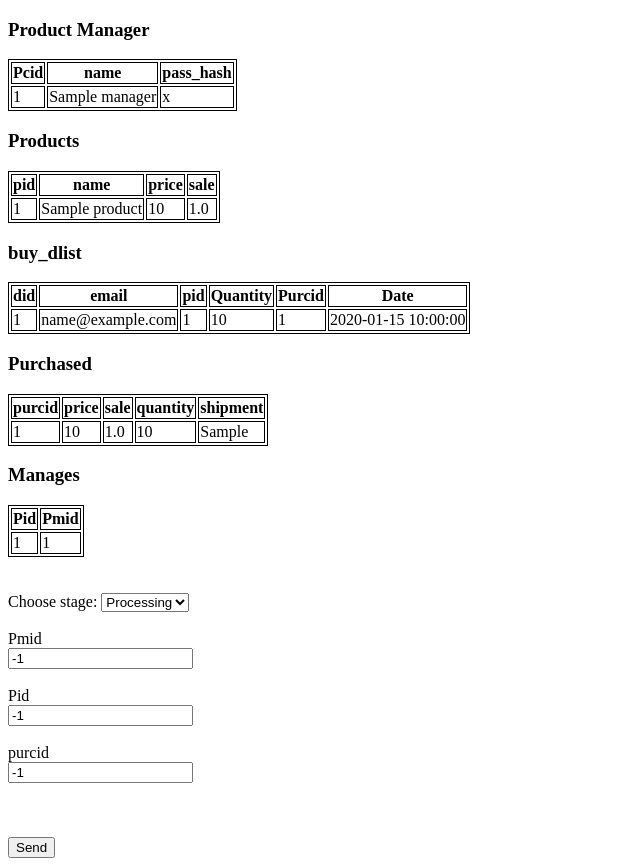
After one commit to Cem-Kaya/Olympus_Bookstore_Project, a Flask app: page /delivery_process in a window 1280 px wide. The commit adds this page. Shown: the whole page, without its empty margins (0-640 px from the left). Run offline with Flask 2, Linux system fonts and the light colour scheme; tables that the repository leaves empty hold one stand-in row (values such as "Sample post").

Commit message:
added purchase api

```diff
--- a/back/Passwords.txt
+++ b/back/Passwords.txt
@@ -1 +1,2 @@
 postgresql server admin : 123123
+CS.308.Group4@gmail.com : 123123Cs308
--- a/back/app.py
+++ b/back/app.py
@@ -1,5 +1,4 @@
-
-
+#from crypt import methods
 import json
 from unittest import skip
 import requests as req
@@ -637,9 +636,10 @@ def buydlistsubmit():
   product_pid= int(request.form['Pid'])
   purchased_purcid= int(request.form['purcid'])
   quantity= int(request.form['quantity'])
+  did= int(request.form['did'])
 
   #statement = shopping_cart.insert().values(customer_email=email, product_id=Pid, comment_id=cid)
-  assoc = Buy_Dlist(customer_email=customer_email, product_pid=product_pid, purchased_purcid=purchased_purcid, quantity=quantity)
+  assoc = Buy_Dlist(did = did, customer_email=customer_email, product_pid=product_pid, purchased_purcid=purchased_purcid, quantity=quantity)
   db.session.add(assoc)
   db.session.commit()
   return render_template('success.html', data= "")
@@ -866,11 +866,18 @@ def topurchase():
     todata += "<tr><td> {} </td> <td> {} </td> <td> {} </td> <td> {} </td> <td> {} </td></tr>".format(i.purcid,i.price,i.sale,i.quantity,i.shipment)
   todata +="</table>"
 
+  todata+= "<h3> Shopping_Cart </h3>"
+  todata+= "<table> <tr> <th> email </th> <th> Pid </th><th> Date </th><th> Quantity </th></tr> "
+  allShoppingCarts = db.session.query(shopping_cart).all()  # db.session.query(followers).filter(...).all()
+  for i in allShoppingCarts:
+    todata += "<tr><td>{}</td><td>{}</td><td>{}</td><td>{}</td></tr>".format(i.email,i.Pid, i.date, i.quantity)
+  todata +="</table>   "
+
   todata+= "<h3> buy_dlist </h3>"
-  todata+= "<table> <tr> <th> did </th> <th> email </th><th> pid </th><th> Quantity </th><th> Date </th></tr> "
+  todata+= "<table> <tr> <th> did </th> <th> email </th><th> pid </th><th> Quantity </th><th> Purcid </th><th> Date </th></tr> "
   allShoppingCarts = db.session.query(Buy_Dlist).all()  # db.session.query(followers).filter(...).all()
   for i in allShoppingCarts:
-    todata += "<tr><td>{}</td><td>{}</td><td>{}</td><td>{}</td><td>{}</td></tr>".format(i.did, i.customer_email,i.product_pid,i.quantity, i.date )
+    todata += "<tr><td>{}</td><td>{}</td><td>{}</td><td>{}</td><td>{}</td><td>{}</td></tr>".format(i.did, i.customer_email,i.product_pid,i.quantity,i.purchased_purcid, i.date )
   todata +="</table> "
 
 
@@ -885,9 +892,123 @@ def gettingnextdid():
     return "1"
   for i in allbuy_dlists:
     didvalues.append(i.did)
-  maxDid=max(didvalues)
+  maxDid=max(didvalues)+1 #actually max+1
   return str(maxDid)
 
+
+@app.route('/to_purchase/submit', methods=['POST'] )
+def to_purchase_sub():
+
+  quantity=int ( request.form['quantity'] )
+  price=int ( request.form['price'] )
+  sale=float( request.form['sale'] )
+  shipment = "Processing"
+  PC__ = Purchased(price=price, sale=sale, quantity=quantity,shipment=shipment)
+  db.session.add(PC__)
+  db.session.commit()
+
+  allpurchased = db.session.query(Purchased).all()
+  pucidvalues = []
+  for i in allpurchased:
+    pucidvalues.append(int(i.purcid))
+  maxPurcid=max(pucidvalues)
+
+  email=request.form['email']
+  Pid=int(request.form['Pid'])
+  purcid=maxPurcid #how do we get this?
+  did=int(request.form['did'])
+  assoc = Buy_Dlist(did = did, customer_email=email, product_pid=Pid, purchased_purcid=purcid, quantity=quantity)
+  db.session.add(assoc)
+  db.session.commit()
+  return render_template('success.html',data ="" )
+
+@app.route('/delivery_process')
+def deliveryprocess():
+  todata="<h3> Product Manager </h3> "
+  allproductmanags=Product_Manager.query.filter_by().all()
+  todata+= "<table> <tr> <th>Pcid </th> <th>name </th><th>pass_hash </th> </tr> "
+  for i in allproductmanags:
+    todata += "<tr><td>{}</td><td>{}</td><td>{}</td></tr>".format(i.Pmid,i.name,i.pass_hash)
+  todata +="</table> "
+
+  allproducts=Products.query.filter_by().all()
+  todata+=" <h3> Products </h3> " # <h1>A heading here</h1>
+  todata+= '<table <tr> <th>pid </th> <th> name </th> <th>price</th> <th>sale</th> </tr> '
+  for i in allproducts:
+    todata += "<tr><td> {} </td> <td> {} </td> <td> {} </td> <td> {} </td> </tr>".format(i.Pid,i.name,i.price,i.sale)
+  todata +="</table>"
+
+  todata+= "<h3> buy_dlist </h3>"
+  todata+= "<table> <tr> <th> did </th> <th> email </th><th> pid </th><th> Quantity </th><th> Purcid </th><th> Date </th></tr> "
+  allShoppingCarts = db.session.query(Buy_Dlist).all()  # db.session.query(followers).filter(...).all()
+  for i in allShoppingCarts:
+    todata += "<tr><td>{}</td><td>{}</td><td>{}</td><td>{}</td><td>{}</td><td>{}</td></tr>".format(i.did, i.customer_email,i.product_pid,i.quantity,i.purchased_purcid, i.date )
+  todata +="</table> "
+
+  allPurchased=Purchased.query.filter_by().all()
+  todata+=" <h3> Purchased </h3> " # <h1>A heading here</h1>
+  todata+= '<table <tr> <th>purcid </th> <th> price </th> <th>sale</th> <th>quantity</th><th>shipment</th> </tr> '
+  for i in allPurchased:
+    todata += "<tr><td> {} </td> <td> {} </td> <td> {} </td> <td> {} </td> <td> {} </td></tr>".format(i.purcid,i.price,i.sale,i.quantity,i.shipment)
+  todata +="</table>"
+
+  todata+= "<h3> Manages  </h3>"
+  todata+= "<table> <tr> <th> Pid </th> <th> Pmid </th> </tr> "
+  allUnders = db.session.query(manages).all()  # db.session.query(followers).filter(...).all()
+  for i in allUnders:
+    todata += "<tr><td>{}</td><td>{}</td></tr>".format(i.Pid,i.Pmid)
+  todata +="</table>   "
+
+
+  return render_template('delivery_process.html',data =todata )  #bunu degistirdim
+
+@app.route('/delivery_process/submit', methods=['POST'] )
+def deliveryprocesssubmit():
+
+  Process=str ( request.form['Process'] )
+  Pmid=int ( request.form['Pmid'] )
+  Pid=int( request.form['Pid'] )
+  purcid = int( request.form['purcid'] )
+
+  allManages = db.session.query(manages).all()
+  valid = False #aslinda not valid anlaminda
+
+  for i in allManages:
+    if(i.Pid==Pid and i.Pmid == Pmid):
+      valid = True
+
+  if (not valid):
+    return "False" #eger managelamiyosa false returnluyo yani yanlis product manager yanlis producta bakiyo
+
+  allDlist = db.session.query(Buy_Dlist).all()
+
+  valid = False
+  for i in allDlist:
+    if(i.purchased_purcid==purcid):
+      valid = True
+
+  if (not valid):
+    return "False" #eger buy_dlist te degilse false returnluyo yani zaten deliverlanmis deliverlananlar buy_dlistte
+
+   # i was just testing you, can you compile i'll check
+  db.session.query(Purchased)\
+    .filter(Purchased.purcid == purcid)\
+    .update({Purchased.shipment: Process})
+
+  db.session.commit()
+
+  #allPurchased = db.session.query(Purchased).all()
+  #for i in allPurchased:
+  #  if(i.shipment=="Delivered"):
+  #    for j in allDlist:
+  #      if(j.purchased_purcid == i.purcid):
+  #        db.session.query(Buy_Dlist)\
+  #          .filter(Buy_Dlist.purchased_purcid == i.purcid)\
+  #          .delete()
+  #        db.session.commit()
+
+
+  return render_template('success.html',data ="" )
 
 
 def ask_bank(creddit_card_number,cvc,exp_date):
@@ -895,11 +1016,34 @@ def ask_bank(creddit_card_number,cvc,exp_date):
 def execute_transaction(creddit_card_number,cvc,exp_date, total_price):
   return True
 
-@app.route('/bank',methods=['POST'] )
+@app.route('/get_users_purchases/submit' , methods=["POST"])
+def get_users_purchases():
+  Pid=str ( request.form['Pid'] )
+  purcid = int( request.form['purcid'] )
+  allManages = db.session.query(Buy_Dlist).all()
+  Purchasesss = db.session.query(Purchased).all()
+  ll=[]
+  for i in allManages:
+    if i.Pid ==Pid:
+      for j in Purchasesss:
+        if j.purcid == i.purcid:
+          ll.append(j)
+  retjs={}
+  for i in ll: # DO left JOIN !!!!!!!!!!!!!!!!!!!!!!
+    pass#retjs[]
+  return ""
+
+
+@app.route('/bank')
 def bank():
+  return render_template("bank.html")
+
+
+@app.route('/bank/submit',methods=['POST'] )
+def bank_sub():
   creddit_card_number =  int(request.form['creddit_card_number'] )
   cvc = int ( request.form['cvc'] )
-  exp_date =  request.form['exp_date']
+  exp_date =  int(request.form['date'] )
   total_price =  int(request.form['total_price']  )
   if ask_bank(creddit_card_number,cvc,exp_date):
     execute_transaction(creddit_card_number,cvc,exp_date, total_price)
@@ -910,8 +1054,6 @@ def bank():
 
 
 
-
-
 #################################################
 if __name__ == '__main__':  #python interpreter assigns "__main__" to the file you run
   db.create_all()
--- a/back/templates/buy_dlist.html
+++ b/back/templates/buy_dlist.html
@@ -26,6 +26,8 @@
     <label for="quantity"> quantity </label><br>
     <input type="number" min = "0" id="quantity" name="quantity" value="-1"><br><br>
 
+    <label for="did"> did </label><br>
+    <input type="number" min = "0" id="did" name="did" value="-1"><br><br>
 
 
     <br><br>
--- /dev/null
+++ b/back/templates/delivery_process.html
@@ -0,0 +1,39 @@
+<!doctype html>
+
+<head>
+    <title>Under</title>
+    <meta charset=utf-8>
+    <style>
+        table, th, td {
+           border: 1px solid black;
+        }
+     </style>
+</head>
+<body>
+{{data |safe }}
+
+<form action="/delivery_process/submit" method="POST">
+
+    <br><br>
+    <label for="Process">Choose stage:</label>
+    <select name="Process" id="Process">
+    <option value="Processing">Processing</option>
+    <option value="In-transit">In-transit</option>
+    <option value="Delivered">Delivered</option>
+    </select><br><br>
+
+    <label for="Pmid"> Pmid </label><br>
+    <input type="number" min = "0" id="Pmid" name="Pmid" value="-1" ><br><br>
+
+    <label for="Pid"> Pid </label><br>
+    <input type="number" min = "0" id="Pid" name="Pid" value="-1" ><br><br>
+
+    <label for="purcid"> purcid </label><br>
+    <input type="number" min = "0" id="purcid" name="purcid" value="-1" ><br><br>
+
+
+    <br><br>
+        <button><a>Send</a></button><br>
+</form>
+
+</body>
--- a/back/templates/index.html
+++ b/back/templates/index.html
@@ -31,5 +31,8 @@
     or go to <a href="./all_books_category_ranged">all_books_category_ranged </a>  !<br>
     or go to <a href="./remove_from_cart">remove_from_cart </a>  !<br>
     or go to <a href="./to_purchase">to_purchase </a>  !<br>
+    or go to <a href="./getnextdid">getnextdid </a>  !<br>
+    or go to <a href="./bank">bank </a> !<br>
+    or go to <a href="./delivery_process">delivery_process </a> !<br>
 </body>
 </html>
```
Also changed, not shown: back/templates/bank.html (added, +34 -0 lines), back/templates/to_purchase.html (+9 -2 lines), back/test_email.py (added, +15 -0 lines), back/ER.drawio.svg.
